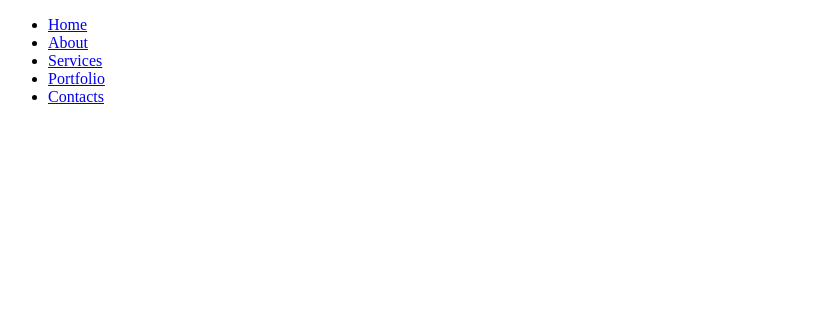
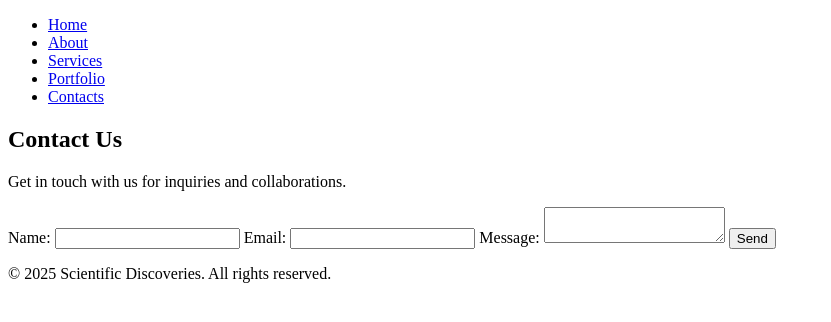
Before and after one commit to Dehimik/web-tech, a plain HTML site: page pages/contacts.html in a window 1280 px wide. Shown: the whole page, without its empty margins (0-831 px from the left). Drawn offline with Linux system fonts and the light colour scheme.

Commit message:
Add bones to other pages

```diff
--- a/pages/contacts.html
+++ b/pages/contacts.html
@@ -18,5 +18,27 @@
             </ul>
         </nav>
     </header>
+    <main>
+        <section>
+            <h1>Contact Us</h1>
+            <p>Get in touch with us for inquiries and collaborations.</p>
+            <form action="#" method="post">
+                <label for="name">Name:</label>
+                <input type="text" id="name" name="name" required>
+
+                <label for="email">Email:</label>
+                <input type="email" id="email" name="email" required>
+
+                <label for="message">Message:</label>
+                <textarea id="message" name="message" required></textarea>
+
+                <button type="submit">Send</button>
+            </form>
+        </section>
+    </main>
+
+    <footer>
+        <p>&copy; 2025 Scientific Discoveries. All rights reserved.</p>
+    </footer>
 </body>
 </html>
```
Also changed, not shown: pages/about.html (+14 -0 lines), pages/portfolio.html (+15 -0 lines), pages/services.html (+18 -0 lines).
